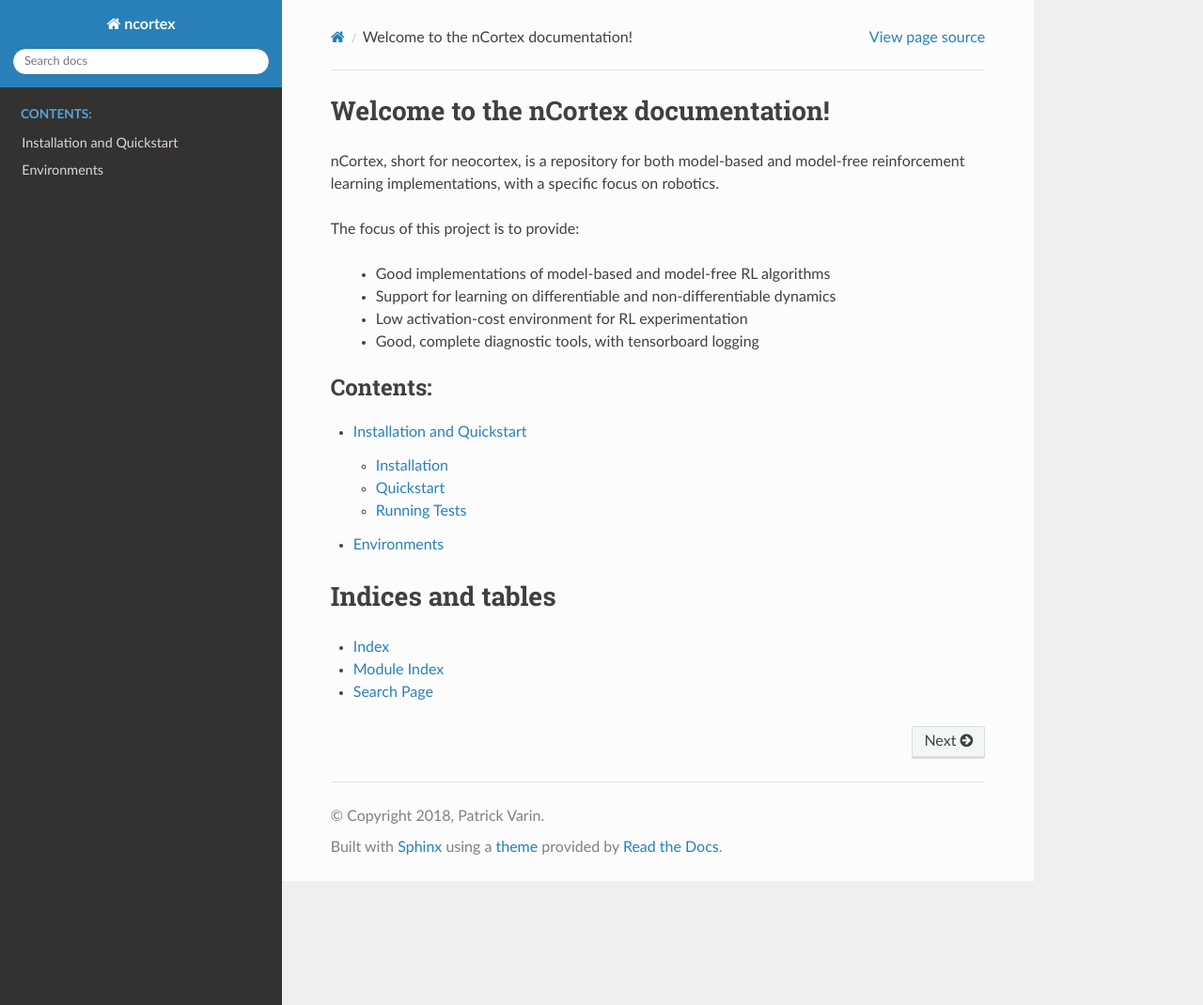
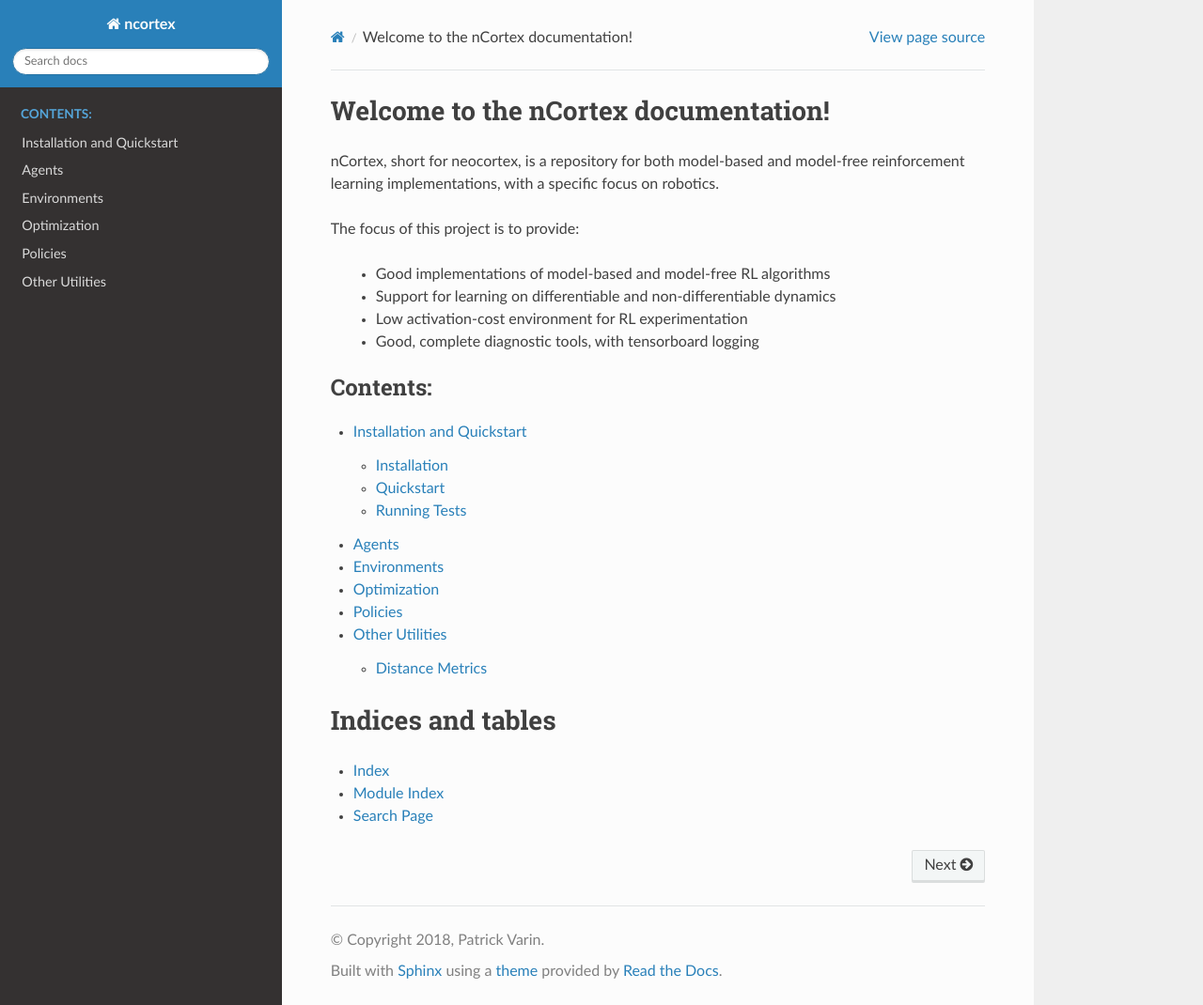
Before and after one commit to pvarin/ncortex, a Sphinx documentation site: the page built from docs/index.rst, in a window 1280 px wide and 1070 px high. Shown: the whole window at 94% size. Built offline with Sphinx 7.4.7 and the Read the Docs theme 2.0.0, drawn with Linux system fonts in a browser that asks for light colours.

Commit message:
filling out the documentation

```diff
--- /dev/null
+++ b/docs/documentation/agents.rst
@@ -0,0 +1,6 @@
+Agents
+=======
+
+.. automodule::
+    ncortex.agents
+    :members: BaseAgent, RandomAgent
--- a/docs/documentation/environments.rst
+++ b/docs/documentation/environments.rst
@@ -1,6 +1,6 @@
-==============
 Environments
 ==============
 
-.. automodule:: ncortex.envs
+.. automodule::
+    ncortex.envs
     :members: BaseEnv, DifferentiableEnv, Pendulum
--- /dev/null
+++ b/docs/documentation/optimization.rst
@@ -0,0 +1,4 @@
+Optimization
+=============
+
+Coming soon!
--- /dev/null
+++ b/docs/documentation/policies.rst
@@ -0,0 +1,4 @@
+Policies
+=========
+
+Coming soon!
--- a/docs/index.rst
+++ b/docs/index.rst
@@ -16,12 +16,16 @@ The focus of this project is to provide:
     - Good, complete diagnostic tools, with tensorboard logging
 
 .. toctree::
-   :maxdepth: 2
-   :caption: Contents:
+    :maxdepth: 2
+    :caption: Contents:
 
-   usage/installation
+    usage/installation
 
-   documentation/environments
+    documentation/agents
+    documentation/environments
+    documentation/optimization
+    documentation/policies
+    documentation/utils
 
 
 Indices and tables
```
Also changed, not shown: docs/documentation/utils.rst (added, +8 -0 lines).
